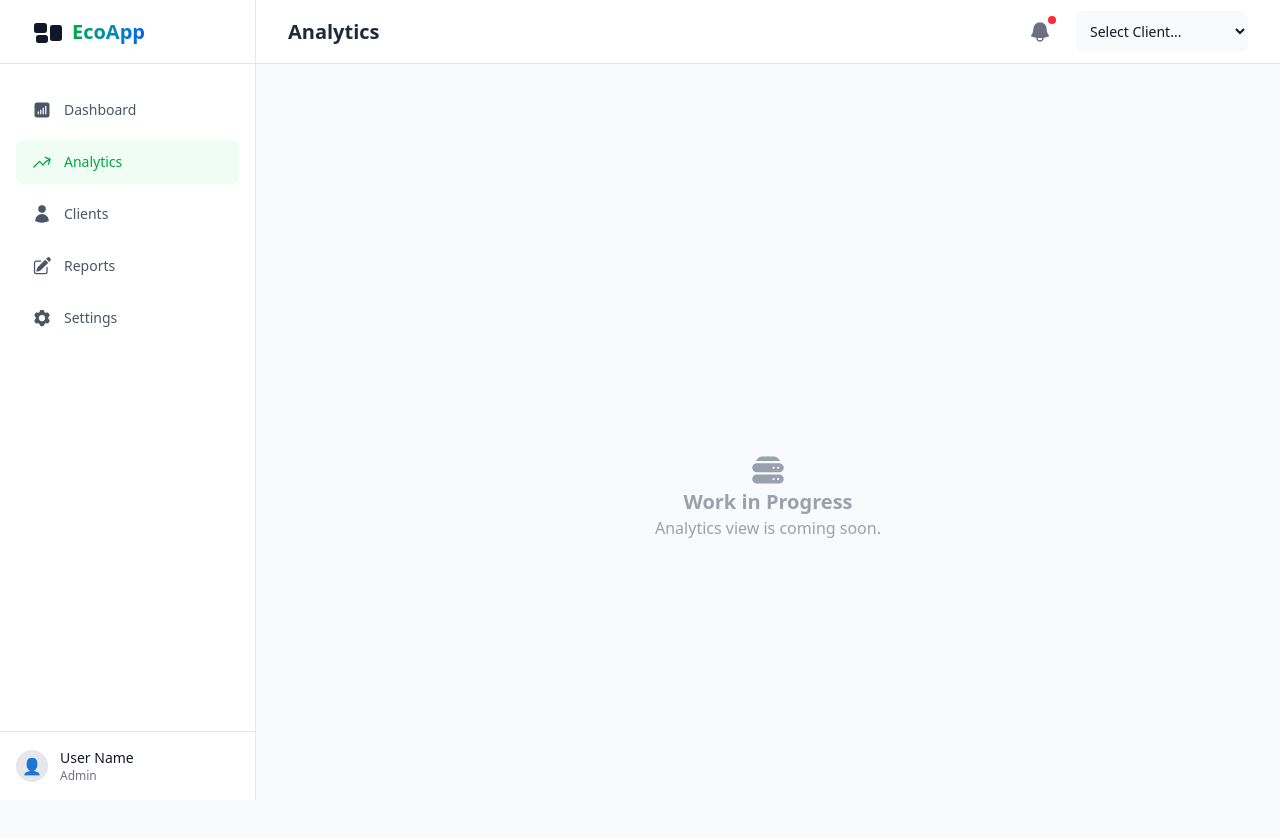
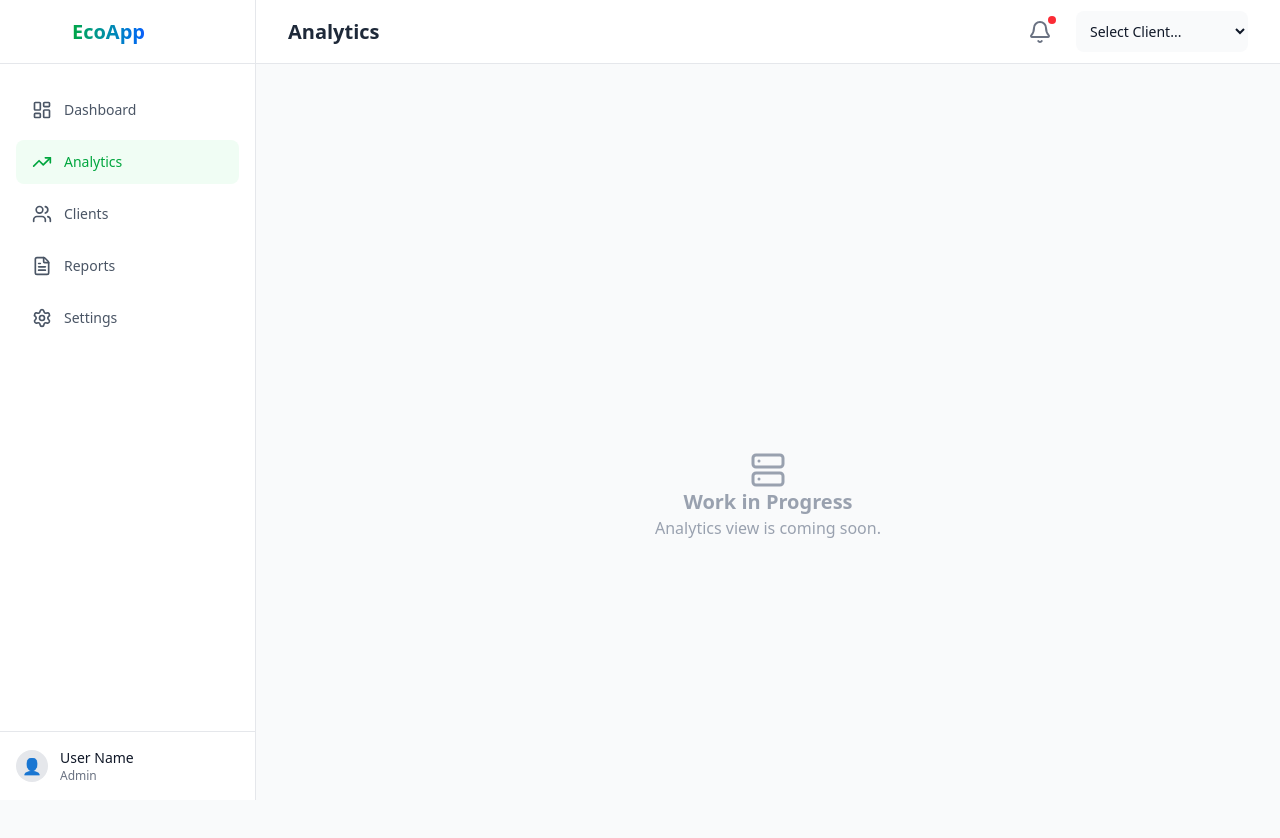
Before and after one commit to lfcourtney/Team_2_Emission_Impossible, a React app in the folder frontend/: page / in a window 1280 px wide. Both pictures are taken after a click on the button "Analytics". Shown: the top 838 px of the page. Built offline with nearby package versions, Linux system fonts and the light colour scheme; the HTML template or start-up script is replaced by a standard one.

Commit message:
Removed heroicons dependency, using lucide

```diff
--- a/frontend/package.json
+++ b/frontend/package.json
@@ -10,7 +10,6 @@
     "preview": "vite preview"
   },
   "dependencies": {
-    "@heroicons/react": "^2.2.0",
     "@tailwindcss/vite": "^4.1.18",
     "framer-motion": "^12.26.2",
     "lucide-react": "^0.562.0",
--- a/frontend/src/App.jsx
+++ b/frontend/src/App.jsx
@@ -4,7 +4,7 @@ import Dashboard from './pages/Dashboard';
 import Sidebar from './components/Sidebar';
 import Header from './components/Header';
 
-import { ServerStackIcon } from "@heroicons/react/24/solid";
+import { Server } from 'lucide-react';
 
 function App() {
   const [isAuthenticated, setIsAuthenticated] = useState(true);
@@ -32,7 +32,7 @@ function App() {
 
                 <div className="min-h-screen flex flex-col items-center justify-center">
                   <span>
-                    <ServerStackIcon className="h-9 w-9" />
+                    <Server className="h-9 w-9" />
                   </span>
                   <h2 className="text-xl font-semibold">Work in Progress</h2>
                   <p>{activePage} view is coming soon.</p>
--- a/frontend/src/components/Header.jsx
+++ b/frontend/src/components/Header.jsx
@@ -1,5 +1,5 @@
 import React from 'react';
-import { BellIcon } from "@heroicons/react/24/solid";
+import { Bell } from 'lucide-react';
 
 const Header = ({ title }) => {
     return (
@@ -8,7 +8,7 @@ const Header = ({ title }) => {
 
             <div className="flex items-center gap-4">
                 <button className="p-2 text-gray-500 hover:text-gray-700 dark:text-gray-400 dark:hover:text-white relative">
-                    <BellIcon className="w-6" />
+                    <Bell className="w-6" />
                     <span className="absolute top-1 right-1 w-2 h-2 bg-red-500 rounded-full"></span>
                 </button>
                 <select className="bg-gray-50 dark:bg-gray-900 border-none text-sm rounded-lg p-2.5 focus:ring-2 focus:ring-green-500 outline-none dark:text-white">
--- a/frontend/src/components/Sidebar.jsx
+++ b/frontend/src/components/Sidebar.jsx
@@ -1,22 +1,20 @@
 import React from 'react';
 
-import { RectangleGroupIcon } from '@heroicons/react/24/solid';
-
-import { ChartBarSquareIcon, ArrowTrendingUpIcon, UserIcon, PencilSquareIcon, Cog6ToothIcon } from '@heroicons/react/24/solid';
+import { LayoutDashboard, TrendingUp, Users, FileText, Settings, LayoutGrid } from 'lucide-react';
 
 const Sidebar = ({ activePage, setActivePage }) => {
-    const menuItems = [
-        { name: 'Dashboard', icon: ChartBarSquareIcon },
-        { name: 'Analytics', icon: ArrowTrendingUpIcon },
-        { name: 'Clients', icon: UserIcon },
-        { name: 'Reports', icon: PencilSquareIcon },
-        { name: 'Settings', icon: Cog6ToothIcon },
-    ];
+  const menuItems = [
+        { name: 'Dashboard', icon: LayoutDashboard },
+        { name: 'Analytics', icon: TrendingUp },
+        { name: 'Clients', icon: Users },
+        { name: 'Reports', icon: FileText },
+        { name: 'Settings', icon: Settings },
+      ];
 
     return (
         <aside className="w-64 fixed h-full bg-white dark:bg-gray-800 border-r border-gray-200 dark:border-gray-700 z-10 hidden md:flex flex-col">
             <div className="h-16 flex items-center px-8 border-b border-gray-200 dark:border-gray-700">
-              <RectangleGroupIcon className='w-8 mr-2' />
+              <LayoutGrid className='w-8 h-8 mr-2 text-white' />
                 <h1 className="text-xl font-bold bg-gradient-to-r from-green-600 to-blue-600 bg-clip-text text-transparent">
                   EcoApp
                 </h1>
```
Also changed, not shown: 1 other file (tests, documents, lock files or other folders).
